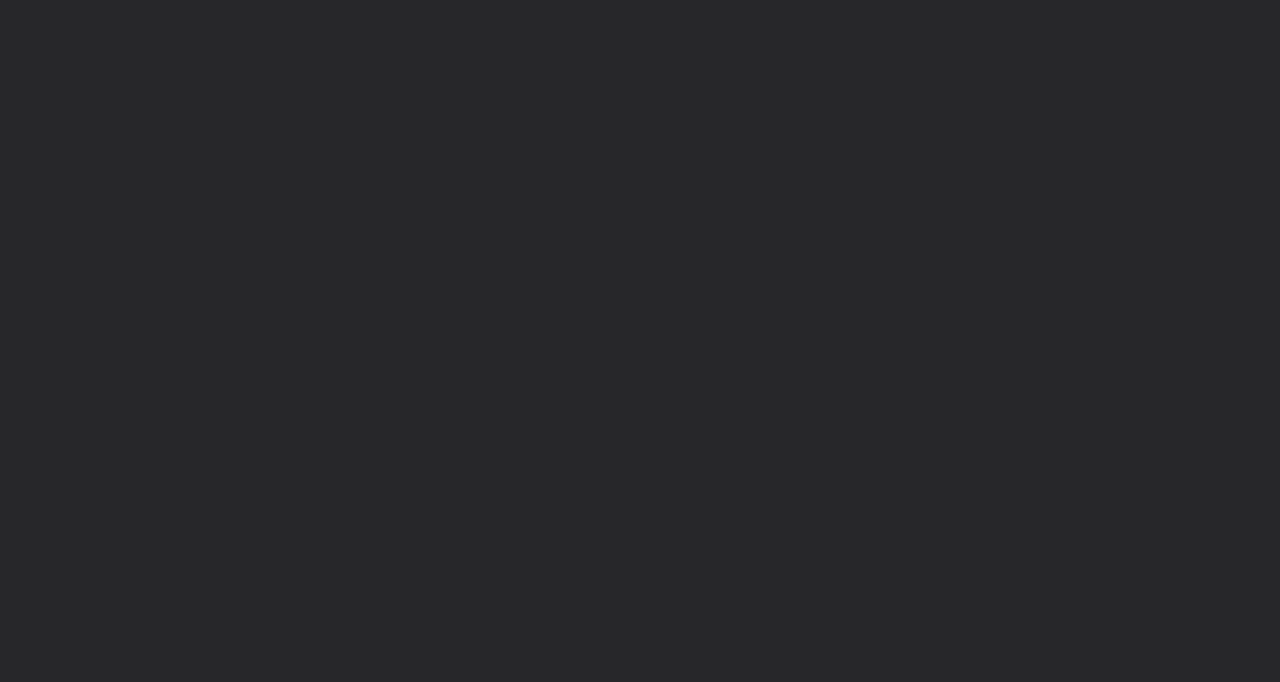
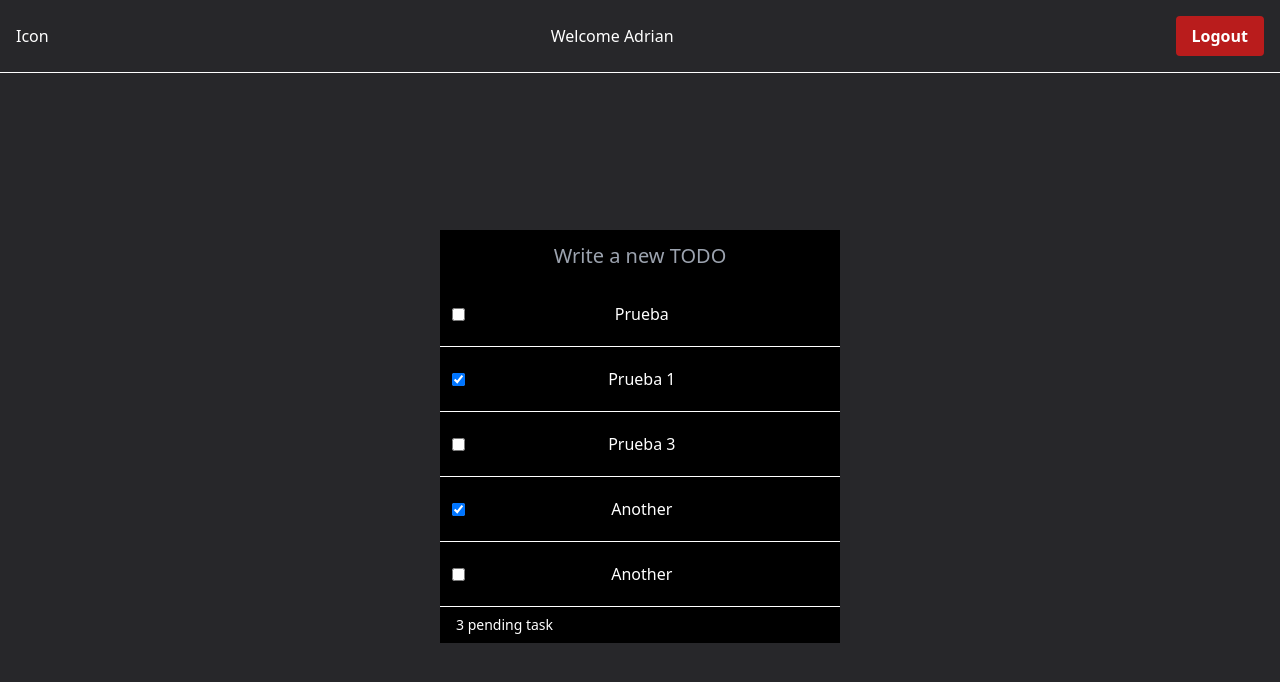
Before and after one commit to Arnaiz23/todo-app, an Astro site in the folder frontend/: page / in a window 1280 px wide. Built offline with nearby package versions, Linux system fonts and the light colour scheme; Astro itself is replaced by a stand-in of ours.

Commit message:
feat: 🎸 Create the styles and components of the frontend

```diff
--- /dev/null
+++ b/frontend/src/components/Header.astro
@@ -0,0 +1,21 @@
+---
+const { user, userLogged } = Astro.props;
+---
+
+<header
+  class="p-4 border-b border-b-white w-full flex justify-between items-center"
+>
+  <h3>Icon</h3>
+  {
+    userLogged ? (
+      <>
+        <h2>Welcome {user}</h2>
+        <button class="py-2 px-4 rounded bg-red-700 font-bold">Logout</button>
+      </>
+    ) : (
+      <a href="/login" class="py-2 px-4 bg-cyan-700 rounded font-bold">
+        Login
+      </a>
+    )
+  }
+</header>
--- /dev/null
+++ b/frontend/src/components/TodoContainer.astro
@@ -0,0 +1,9 @@
+---
+const {title, completed} = Astro.props
+---
+
+<li class="flex justify-between items-center p-3 py-5 border-b border-b-white group">
+  <input type="checkbox" checked={completed === 0 ? false : true} />
+  <p>{title}</p>
+  <button class="invisible group-hover:visible">X</button>
+</li>
--- a/frontend/src/layouts/BaseLayout.astro
+++ b/frontend/src/layouts/BaseLayout.astro
@@ -10,7 +10,7 @@
     <meta name="generator" content={Astro.generator} />
     <title>Todo App</title>
   </head>
-  <body class="bg-zinc-800 p-3 text-white">
+  <body class="bg-zinc-800 text-white h-screen flex flex-col">
     <slot />
   </body>
 </html>
--- a/frontend/src/pages/index.astro
+++ b/frontend/src/pages/index.astro
@@ -1,7 +1,81 @@
 ---
-import Count from "../components/Count";
+import Header from "../components/Header.astro";
+import TodoContainer from "../components/TodoContainer.astro";
 import BaseLayout from "../layouts/BaseLayout.astro";
+
+const user = "Adrian";
+const userLogged = true;
+const response = {
+  data: [
+    {
+      id: 54,
+      title: "Prueba",
+      completed: 0,
+      created_at: "2023-06-24T08:41:12.000Z",
+      updated_at: "2023-06-24T08:41:12.000Z",
+      user_id: 1,
+    },
+    {
+      id: 55,
+      title: "Prueba 1",
+      completed: 1,
+      created_at: "2023-06-24T08:41:15.000Z",
+      updated_at: "2023-06-24T08:41:15.000Z",
+      user_id: 1,
+    },
+    {
+      id: 56,
+      title: "Prueba 3",
+      completed: 0,
+      created_at: "2023-06-24T08:41:19.000Z",
+      updated_at: "2023-06-24T08:41:19.000Z",
+      user_id: 1,
+    },
+    {
+      id: 57,
+      title: "Another",
+      completed: 1,
+      created_at: "2023-06-24T08:41:25.000Z",
+      updated_at: "2023-06-24T08:41:25.000Z",
+      user_id: 1,
+    },
+    {
+      id: 58,
+      title: "Another",
+      completed: 0,
+      created_at: "2023-06-24T08:45:51.000Z",
+      updated_at: "2023-06-24T08:45:51.000Z",
+      user_id: 1,
+    },
+  ],
+};
 ---
 
 <BaseLayout>
+  <Header user={user} userLogged={userLogged} />
+  <main class="flex justify-center items-center grow h-auto">
+    {
+      userLogged ? (
+        <section class="flex flex-col bg-black min-w-[40%] lg:min-w-[25rem]">
+          <input
+            type="text"
+            name="newtodo"
+            id="newtodo"
+            placeholder="Write a new TODO"
+            class="bg-transparent p-3 text-center outline-none text-xl text-slate-400"
+          />
+          <ul class="overflow-y-scroll max-h-[75vh]">
+            {response.data.map((todo) => (
+              <TodoContainer title={todo.title} completed={todo.completed} />
+            ))}
+          </ul>
+          <footer class="py-2 px-4">
+            <p class="text-sm">{response.data.filter(todo => todo.completed === 0).length} pending task</p>
+          </footer>
+        </section>
+      ) : (
+        <h2 class="text-3xl">Login and work with yours TODOS</h2>
+      )
+    }
+  </main>
 </BaseLayout>
```
